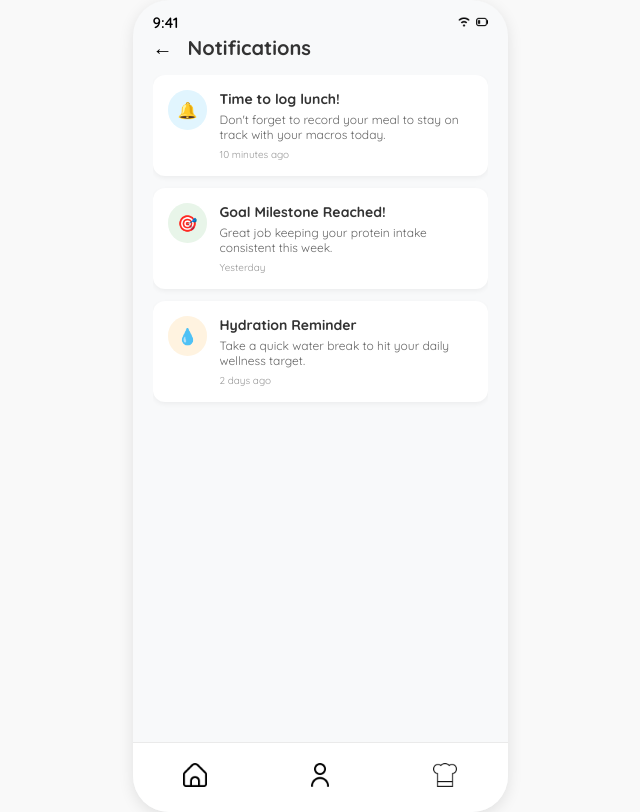
After one commit to KylerReed/Team-2-Project-Lifestyle-Guru, a Flask app: page /notifications in a window 1280 px wide. The commit adds this page. Shown: the whole page, without its empty margins (320-960 px from the left). Run offline with Flask 3, Linux system fonts and the light colour scheme.

Commit message:
Add notifications page, update bell links across views, and support lbs and inches in profile

```diff
--- a/app.py
+++ b/app.py
@@ -734,7 +734,10 @@ def dashboard():
         progress=progress,
         profile_name=profile_name or "Demo User",
     )
-
+@app.route("/notifications")
+def notifications():
+    """Render the user notifications page."""
+    return render_template("notifications.html")
 
 @app.route("/log_meal", methods=["GET", "POST"])
 def log_meal():
--- /dev/null
+++ b/templates/notifications.html
@@ -0,0 +1,82 @@
+<!DOCTYPE html>
+<html lang="en">
+<head>
+    <meta charset="UTF-8">
+    <meta name="viewport" content="width=device-width, initial-scale=1.0">
+    <title>Notifications - Lifestyle Guru</title>
+    <link rel="stylesheet" href="{{ url_for('static', filename='style.css') }}">
+</head>
+<body>
+
+    <div class="phone-screen" style="justify-content: flex-start; padding: 25px 20px; position: relative; background-color: #f8f9fa;">
+
+        <!-- Status Bar -->
+        <div class="status-bar">
+            <span>9:41</span>
+            <div class="icons">
+                <img src="{{ url_for('static', filename='wifi.png') }}" alt="Wi-Fi">
+                <img src="{{ url_for('static', filename='battery.png') }}" alt="Battery">
+            </div>
+        </div>
+
+        <!-- Header with Back Arrow and Title -->
+        <div style="display: flex; align-items: center; width: 100%; margin-top: 10px; margin-bottom: 15px;">
+            <a href="{{ url_for('profile') }}" style="font-size: 20px; color: #000; text-decoration: none; font-weight: bold; margin-right: 15px;">←</a>
+            <h2 style="font-size: 20px; font-weight: bold; color: #333; margin: 0;">Notifications</h2>
+        </div>
+
+        <!-- Notification List Container -->
+        <div style="width: 100%; display: flex; flex-direction: column; gap: 12px; overflow-y: auto; padding-bottom: 70px;">
+
+            <!-- Notification Item 1 -->
+            <div style="background: #fff; padding: 15px; border-radius: 12px; box-shadow: 0 2px 5px rgba(0,0,0,0.05); display: flex; gap: 12px; align-items: flex-start;">
+                <div style="background: #e1f5fe; padding: 10px; border-radius: 50%; display: flex; align-items: center; justify-content: center;">
+                    🔔
+                </div>
+                <div style="flex: 1;">
+                    <h4 style="margin: 0 0 4px 0; font-size: 14px; color: #333;">Time to log lunch!</h4>
+                    <p style="margin: 0; font-size: 12px; color: #666;">Don't forget to record your meal to stay on track with your macros today.</p>
+                    <span style="font-size: 10px; color: #999; margin-top: 6px; display: block;">10 minutes ago</span>
+                </div>
+            </div>
+
+            <!-- Notification Item 2 -->
+            <div style="background: #fff; padding: 15px; border-radius: 12px; box-shadow: 0 2px 5px rgba(0,0,0,0.05); display: flex; gap: 12px; align-items: flex-start;">
+                <div style="background: #e8f5e9; padding: 10px; border-radius: 50%; display: flex; align-items: center; justify-content: center;">
+                    🎯
+                </div>
+                <div style="flex: 1;">
+                    <h4 style="margin: 0 0 4px 0; font-size: 14px; color: #333;">Goal Milestone Reached!</h4>
+                    <p style="margin: 0; font-size: 12px; color: #666;">Great job keeping your protein intake consistent this week.</p>
+                    <span style="font-size: 10px; color: #999; margin-top: 6px; display: block;">Yesterday</span>
+                </div>
+            </div>
+
+            <!-- Notification Item 3 -->
+            <div style="background: #fff; padding: 15px; border-radius: 12px; box-shadow: 0 2px 5px rgba(0,0,0,0.05); display: flex; gap: 12px; align-items: flex-start;">
+                <div style="background: #fff3e0; padding: 10px; border-radius: 50%; display: flex; align-items: center; justify-content: center;">
+                    💧
+                </div>
+                <div style="flex: 1;">
+                    <h4 style="margin: 0 0 4px 0; font-size: 14px; color: #333;">Hydration Reminder</h4>
+                    <p style="margin: 0; font-size: 12px; color: #666;">Take a quick water break to hit your daily wellness target.</p>
+                    <span style="font-size: 10px; color: #999; margin-top: 6px; display: block;">2 days ago</span>
+                </div>
+            </div>
+
+        </div>
+
+       <!-- Bottom Navigation Bar -->
+        <div class="bottom-nav">
+            <a href="{{ url_for('dashboard') }}"><img src="{{ url_for('static', filename='home.png') }}" alt="Home"
+                    class="nav-icon"></a>
+            <a href="{{ url_for('profile') }}"><img src="{{ url_for('static', filename='user-3.png') }}" alt="Profile"
+                    class="nav-icon"></a>
+            <a href="{{ url_for('food_library') }}"><img src="{{ url_for('static', filename='hat-chef.png') }}"
+                    alt="Chef" class="nav-icon"></a>
+        </div>
+
+    </div>
+
+</body>
+</html>
```
Also changed, not shown: templates/dashboard.html (+8 -6 lines), templates/login.html (+1 -16 lines), templates/profile.html (+22 -17 lines), templates/set_goals.html (+10 -4 lines).
